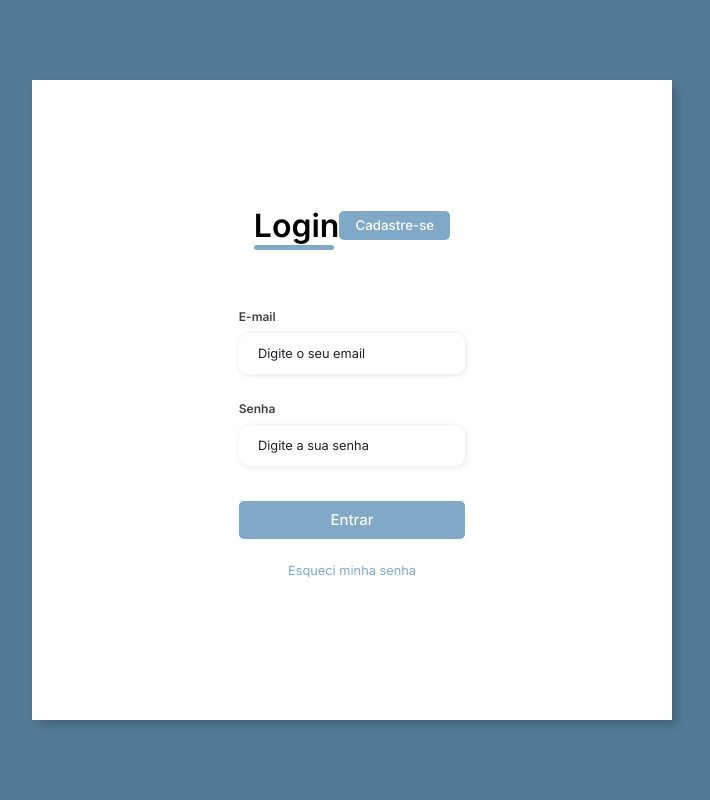
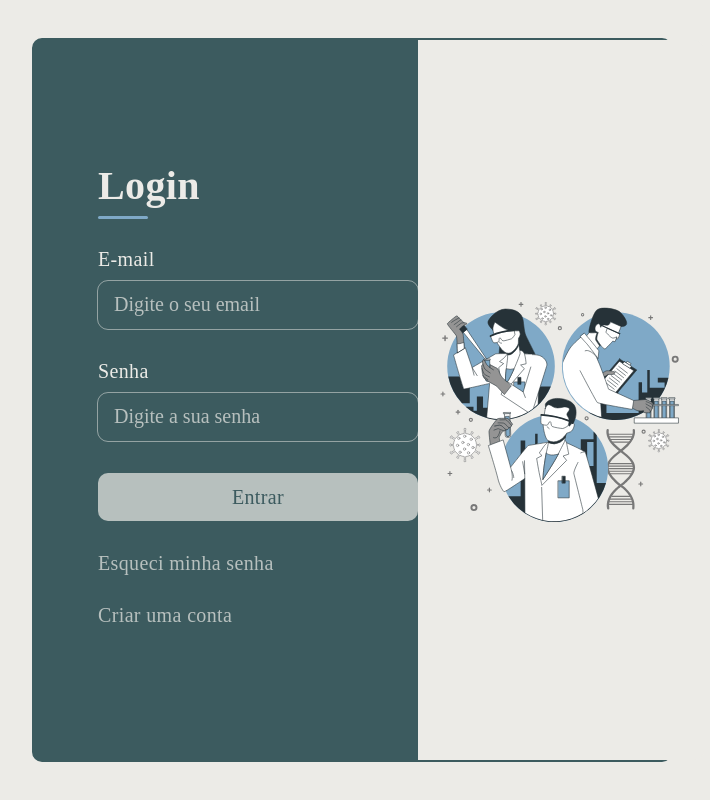
Before and after one commit to VaccinTherm/Project-Vaccin, a plain HTML site: page LoginCadastro/login.html in a window 1280 px wide. Shown: the whole page, without its empty margins (288-998 px from the left). Drawn offline with Linux system fonts and the light colour scheme.

Commit message:
Alterações no estilo do login

```diff
--- a/LoginCadastro/login.html
+++ b/LoginCadastro/login.html
@@ -11,17 +11,11 @@
 
 <body>
     <div class="container">
-        <div class="form-image">
-            <img src="https://storyset.com/medical">
-        </div>
-
         <div class="form">
+            <div class="form-box">
                 <div class="form-header">
                     <div class="title">
                         <h1>Login</h1>
-                </div>
-                <div class="cadastro-button">
-                    <button><a href="cadastro.html">Cadastre-se</a></button>
                     </div>
                 </div>
 
@@ -36,14 +30,17 @@
                         <input id="password" type="password" name="password" placeholder="Digite a sua senha">
                     </div>
 
-                <div class="login-button">
-                    <button id="login-button"><a href="#">Entrar</a></button>
-                </div>
+                    <a class="btn-primary">Entrar</a>
 
-                <div class="forgot-password">
-                    <a href="#">Esqueci minha senha</a>
+                    <a href="#" class="external-link">Esqueci minha senha</a>
+
+                    <a href="./cadastro.html" class="external-link">Criar uma conta</a>
                 </div>
             </div>
 
+            <div class="form-image">
+                <img src="./login-vector.svg">
             </div>
+    </div>
+
 </body>
--- a/LoginCadastro/style-cadastro.css
+++ b/LoginCadastro/style-cadastro.css
@@ -1,165 +1 @@
 @import url('https://fonts.googleapis.com/css2?family=Inter:wght@100;200;300;400;500;600&family=Poppins:wght@300;500;800&display=swap');
-
-* {
-    padding: 0;
-    margin: 0;
-    box-sizing: border-box;
-    font-family: 'Inter', sans-serif;
-}
-
-body {
-    width: 100%;
-    height: 100vh;
-    display: flex;
-    justify-content: center;
-    align-items: center;
-    background-color: #537b97;
-}
-
-.container {
-    width: 80%;
-    height: 80vh;
-    display: flex;
-    box-shadow: 5px 5px 10px rgba(0, 0, 0, .212);
-}
-
-.form-image {
-    width: 50%;
-    display: flex;
-    justify-content: center;
-    align-items: center;
-    background-color: #fff;
-    padding: 1rem;
-}
-
-.form-image img {
-    width: 31rem;
-}
-
-.form {
-    width: 50%;
-    display: flex;
-    justify-content: center;
-    align-items: center;
-    flex-direction: column;
-    background-color: #fff;
-    padding: 3rem;
-}
-
-.form-header {
-    margin-bottom: 3rem;
-    display: flex;
-    justify-content: space-between;
-}
-
-.login-button {
-    display: flex;
-    align-items: center;
-}
-
-.login-button button {
-    border: none;
-    background-color: #7FA9C7;
-    padding: 0.4rem 1rem;
-    border-radius: 5px;
-    cursor: pointer;
-}
-
-.login-button button:hover {
-    background-color: #7FA9C7;
-}
-
-.login-button button a {
-    text-decoration: none;
-    font-weight: 500;
-    color: #fff
-}
-
-.form-header h1::after {
-    content: '';
-    display: block;
-    width: 5rem;
-    height: 0.3rem;
-    background-color: #7FA9C7;
-    margin: 0 auto;
-    position: absolute;
-    border-radius: 10px;
-}
-
-.input-group {
-    display: flex;
-    flex-wrap: wrap;
-    justify-content: space-between;
-    padding: 1rem 0;
-}
-
-.input-box {
-    display: flex;
-    flex-direction: column;
-    margin-bottom: 1.1rem;
-}
-
-.input-box input {
-    margin: 0.6rem 0;
-    padding: 0.8rem 1.2rem;
-    border: none;
-    border-radius: 10px;
-    box-shadow: 1px 1px 6px #0000001c;
-    font-size: 0.8rem;
-}
-
-.input-box input:hover {
-    background-color: #eeeeee75;
-}
-
-.input-box input:focus-visible {
-    outline: 1px solid #7FA9C7;
-}
-
-.input-box label,
-.curso-title h6 {
-    font-size: 0.75rem;
-    font-weight: 600;
-    color: #000000c0;
-}
-
-.input-box input::placeholder {
-    color: #000000be
-}
-
-.finish-button button {
-    width: 100%;
-    margin-top: 0.5rem;
-    border: none;
-    background-color: #7FA9C7;
-    padding: 0.62rem;
-    border-radius: 5px;
-    cursor: pointer;
-}
-
-.finish-button button:hover{
-    background-color: #7FA9C7;
-}
-
-.finish-button button a {
-    text-decoration: none;
-    font-size: 0.93rem;
-    font-weight: 500;
-    color: #fff
-}
-
-.errorInput {
-    border: 2px solid rgb(202, 44, 44) !important;
-}
-
-@media screen and (max-width: 1330px) {
-    .form-image {
-        display: none;
-    }
-    .container {
-        width: 50%;
-    }
-    .form {
-        width: 100%;
-    }
-}
--- a/LoginCadastro/style-login.css
+++ b/LoginCadastro/style-login.css
@@ -1,49 +1,88 @@
-@import url('https://fonts.googleapis.com/css2?family=Inter:wght@100;200;300;400;500;600&family=Poppins:wght@300;500;800&display=swap');
+@import url("https://fonts.googleapis.com/css2?family=Inter:wght@100;200;300;400;500;600&family=Poppins:wght@300;500;800&display=swap");
 
+/*=== GERAL ===========================*/
 * {
+  margin: 0;
   padding: 0;
-    margin: 0;
   box-sizing: border-box;
-    font-family: 'Inter', sans-serif;
+}
+
+:root {
+  --main-color: #7fa9c7;
+  --typography: #3c5b5f;
+  --background: #ecebe7;
+
+  font-size: 62.5%; /* 1rem = 10px */
+}
+
+*::selection {
+  background-color: var(--typography);
+  color: var(--background);
+}
+
+html {
+  scroll-behavior: smooth;
 }
 
 body {
-    width: 100%;
-    height: 100vh;
+  font-family: "Manrope";
+  font-size: 2rem;
+
+  overflow: overlay;
+
+  color: var(--background);
+  background-color: var(--background);
+
+  font-size: 2rem;
+  font-weight: 300;
+  line-height: 2rem;
+  letter-spacing: 0.36px;
+
   display: flex;
   justify-content: center;
   align-items: center;
-    background-color: #537b97;
+
+  width: 100%;
+  height: 100vh;
 }
 
-.container {
-    width: 80%;
-    height: 80vh;
-    display: flex;
-    box-shadow: 5px 5px 10px rgba(0, 0, 0, .212);
+a,
+a:active,
+a:visited {
+  text-decoration: none;
+  color: var(--background);
+  font-weight: 300;
+  cursor: pointer;
 }
 
-.form-image {
+img {
+  user-select: none;
+}
+
+.form {
+    display: flex;
+    justify-content: space-between;
+    align-items: center;
+    border-radius: 10px;
+    width: 86rem;
+    padding-left: 6.4rem;
+    color: var(--background);
+    background-color: var(--typography);
+    border: 2px solid var(--typography)
+}
+
+.form .form-image {
+    height: 90vh;
     width: 50%;
     display: flex;
     justify-content: center;
     align-items: center;
-    background-color: #fff;
-    padding: 1rem;
+    background-color: var(--background);
+    border-radius: 0 10px 10px 0;
 }
 
-.form-image img {
-    width: 31rem;
-}
-
-.form {
-    width: 50%;
-    display: flex;
-    justify-content: center;
-    align-items: center;
-    flex-direction: column;
-    background-color: #fff;
-    padding: 3rem;
+.form .form-image img {
+  width: 32rem;
 }
 
 .form-header {
@@ -52,110 +91,90 @@ body {
   justify-content: space-between;
 }
 
-.cadastro-button {
-    display: flex;
-    align-items: center;
-}
-
-.cadastro-button button {
-    border: none;
-    background-color: #7FA9C7;
-    padding: 0.4rem 1rem;
-    border-radius: 5px;
-    cursor: pointer;
-}
-
-.cadastro-button button:hover {
-    background-color: #7FA9C7;
-}
-
-.cadastro-button button a {
-    text-decoration: none;
-    font-weight: 500;
-    color: #fff
-}
-
 .form-header h1::after {
-    content: '';
+  content: "";
   display: block;
   width: 5rem;
   height: 0.3rem;
-    background-color: #7FA9C7;
-    margin: 0 auto;
-    position: absolute;
+  background-color: var(--main-color);
+  margin-top: 2rem;
   border-radius: 10px;
 }
 
 .input-group {
   display: flex;
-    flex-wrap: wrap;
   flex-direction: column;
-    padding: 1rem 0;
+  gap: 3.2rem;
 }
 
-.input-box {
+.input-group .input-box {
   display: flex;
   flex-direction: column;
-    margin-bottom: 1.1rem;
+  gap: 1.2rem;
 }
 
-.input-box input {
-    margin: 0.6rem 0;
-    padding: 0.8rem 1.2rem;
+.input-group .input-box label {
+  font-weight: 400;
+  font-size: 2rem;
+  color: var(--background);
+}
+
+.input-group .input-box input {
+  height: 4.8rem;
+  width: 32rem;
+  font-family: "Manrope";
+  font-size: 2rem;
+  line-height: 2rem;
+  color: var(--background);
+  background-color: transparent;
+  outline: 1px solid rgba(236, 235, 231, 0.5);
   border: none;
   border-radius: 10px;
-    box-shadow: 1px 1px 6px #0000001c;
-    font-size: 0.8rem;
+  padding-left: 1.6rem;
 }
 
-.input-box input:hover {
-    background-color: #eeeeee75;
+.input-group .input-box input:focus {
+  outline: 1px solid var(--background);
 }
 
-.input-box input:focus-visible {
-    outline: 1px solid #7FA9C7;
+.input-group .input-box input::placeholder {
+  font-family: "Manrope";
+  font-size: 2rem;
+  line-height: 2rem;
+  color: var(--background);
+  opacity: 0.7;
 }
 
-.input-box label,
-.curso-title h6 {
-    font-size: 0.75rem;
-    font-weight: 600;
-    color: #000000c0;
-}
-
-.input-box input::placeholder {
-    color: #00000be0
-}
-
-.login-button button {
-    width: 100%;
-    margin-top: 0.5rem;
-    border: none;
-    background-color: #7FA9C7;
-    padding: 0.62rem;
-    border-radius: 5px;
-    cursor: pointer;
-}
-
-.login-button button:hover{
-    background-color: #7FA9C7;
-}
-
-.login-button button a {
-    text-decoration: none;
-    font-size: 0.93rem;
-    font-weight: 500;
-    color: #fff
-}
-
-.forgot-password a {
-    text-decoration: none;
-    color:#7FA9C7;
-    font-size: 0.8rem;
-    margin-top: 1.5rem;
+.btn-primary,
+.btn-primary:active,
+.btn-primary:visited {
   display: flex;
   justify-content: center;
   align-items: center;
+  background-color: var(--background);
+  color: var(--typography);
+  opacity: 0.7;
+  font-weight: 400;
+  width: 100%;
+  height: 4.8rem;
+  border-radius: 10px;
+  transition: all 0.3s;
+}
+
+.btn-primary:hover {
+  opacity: 1;
+}
+
+.form .external-link,
+.form .external-link:visited,
+.form .external-link:active {
+    font-weight: 300;
+    opacity: .7;
+    transition: .3s;
+}
+
+.form .external-link:hover {
+    opacity: 1;
 }
 
 .errorInput {
```
Also changed, not shown: CSS CalculadoraFinanceira/style.css (line endings or trailing spaces), LoginCadastro/login-vector.svg (added). Lines whose indentation alone changed are shown as unchanged.
